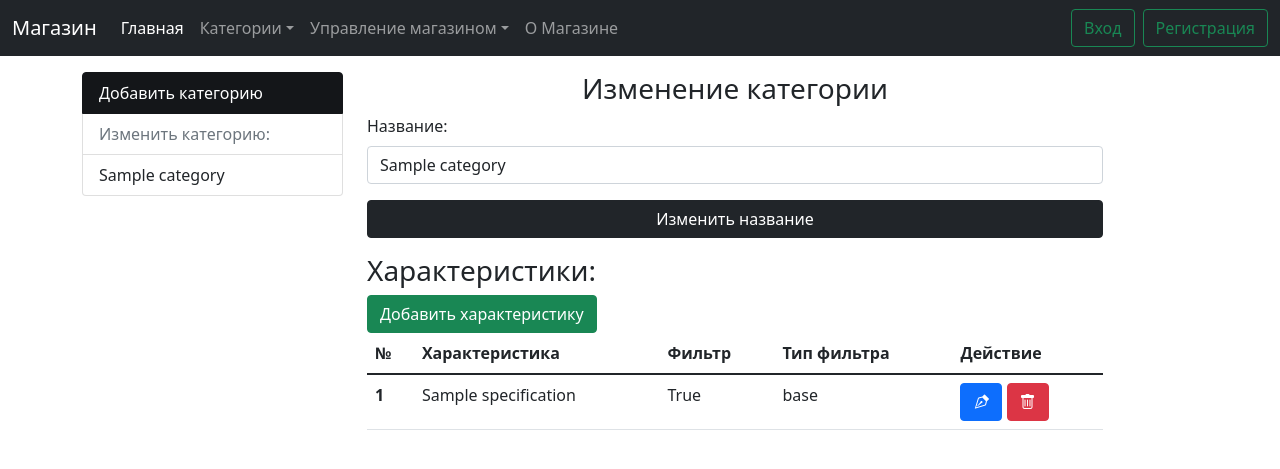
After one commit to arm-path/django-shop-simple, a Django app: a page that uses app_product/templates/base.html in a window 1280 px wide. The commit adds this page. Shown: the top 469 px of the page. Run offline with Django 3.2, Linux system fonts and the light colour scheme; tables that the repository leaves empty hold one stand-in row (values such as "Sample post"); some libraries are stand-ins or nearby versions.

Commit message:
View: Create Category. Begin ChangeCategory

```diff
--- a/app_product/forms.py
+++ b/app_product/forms.py
@@ -14,24 +14,23 @@ class CategoryForm(forms.ModelForm):
 
     class Meta:
         model = Category
-        fields = ('title', )
+        fields = ('title',)
 
 
 class SpecificationForm(forms.ModelForm):
     """ Форма Характеристик """
 
-    def __init__(self, *args, **kwargs):
+    def __init__(self, get_category=None, *args, **kwargs):
         super().__init__(*args, **kwargs)
         self.fields['title'].label = 'Характеристика'
         self.fields['unit'].label = 'Ед. Измерения'
         self.fields['use_filters'].label = 'Использовать в фильтрах'
         self.fields['type_filter'].label = 'Тип фильтра'
 
-    title = forms.CharField(widget=forms.TextInput(attrs={'class': 'form-control'}))
+    title = forms.CharField(widget=forms.TextInput(attrs={'class': 'form-control', 'id': 'id_title_specification'}))
     unit = forms.CharField(widget=forms.TextInput(attrs={'class': 'form-control'}))
-    use_filters = forms.BooleanField(widget=forms.CheckboxInput(attrs={'class':'form-check-input d-block'}))
-    type_filter = forms.CharField(widget=forms.Select(attrs={'class': 'form-control'}))
-
+    use_filters = forms.BooleanField(widget=forms.CheckboxInput(attrs={'class': 'form-check-input d-block'}))
+    type_filter = forms.ChoiceField(widget=forms.Select(attrs={'class': 'form-control'}), choices=Specification.CHOICE_TYPE_FILTER)
 
     class Meta:
         model = Specification
--- /dev/null
+++ b/app_product/static/js/specification_create_and_change.js
@@ -0,0 +1,10 @@
+create_specification = document.getElementById('create_specification')
+
+create_specification.addEventListener('click', () => {
+    container_create_specification = document.getElementById('container_create_specification')
+    title = document.getElementById('id_title_specification')
+    unit = document.getElementById('id_unit')
+    use_filters = document.getElementById('id_use_filters')
+    type_filter = document.getElementById('id_type_filter')
+    console.log(title, unit, use_filters, type_filter)
+})
--- /dev/null
+++ b/app_product/templates/app_product/category_change.html
@@ -0,0 +1,79 @@
+{% extends 'app_product/category_control.html' %}
+
+{% block title %} Изменить: Категория {% endblock %}
+{% block form %}
+{% load static %}
+<h3 class="text-center">Изменение категории</h3>
+{% for error in form_category.non_field_errors %}
+<div class="alert alert-danger">{{ error }}</div>
+{% endfor %}
+{% for error in form_category.title.errors %}
+<div class="alert alert-danger">{{ error }}</div>
+{% endfor %}
+<form action="" method="POST">
+    {% csrf_token %}
+    <label class="mb-2" for="{{ form.title.id_for_label }}">{{ form_category.title.label }}: </label>
+    {{form_category.title}}
+    <div class="d-grid gap-2">
+        <button type="submit" class="btn btn-dark mt-3">Изменить название</button>
+    </div>
+</form>
+
+<h3 class="mt-3">Характеристики:</h3>
+<button type="button" id="create_specification" class="btn btn-success" data-bs-toggle="modal"
+    data-bs-target="#createSpecification"> Добавить характеристику
+</button>
+<table class="table">
+    <thead>
+        <tr>
+            <th scope="col">№</th>
+            <th scope="col">Характеристика</th>
+            <th scope="col">Фильтр</th>
+            <th scope="col">Тип фильтра</th>
+            <th scope="col">Действие</th>
+        </tr>
+    </thead>
+    <tbody>
+        {% for specification in specifications %}
+        <tr>
+            <th scope="row">1</th>
+            <td>{{ specification.title }}</td>
+            <td>{{ specification.use_filters }}</td>
+            <td>{{ specification.type_filter }}</td>
+            <td>
+                <button type="button" class="btn btn-primary"><i class="bi bi-vector-pen"></i></button>
+                <button type="button" class="btn btn-danger"><i class="bi bi-trash"></i></button>
+            </td>
+        </tr>
+        {% endfor %}
+    </tbody>
+</table>
+
+<!-- Create Specification -->
+<div class="modal fade" id="createSpecification" tabindex="-1" aria-labelledby="createSpecificationLabel"
+    aria-hidden="true">
+    <div class="modal-dialog">
+        <div class="modal-content">
+            <div class="modal-header">
+                <h5 class="modal-title" id="createSpecificationLabel">Добавление характеристики</h5>
+                <button type="button" class="btn-close" data-bs-dismiss="modal" aria-label="Close"></button>
+            </div>
+            <form action="{% url 'specification_create' slug_categories %}" method="POST">
+                <div id='container_create_specification' class="modal-body">
+                    {% csrf_token %}
+                    {{ form_specification }}
+                </div>
+                <div class="modal-footer">
+                    <button type="button" class="btn btn-secondary" data-bs-dismiss="modal">Отменить</button>
+                    <button type="submit" class="btn btn-success">Добавить</button>
+                </div>
+            </form>
+        </div>
+    </div>
+</div>
+
+{% block js_script %}
+<script src="{% static  'js/specification_create_and_change.js' %}"></script>
+{% endblock %}
+
+{% endblock %}
--- a/app_product/templates/app_product/category_control.html
+++ b/app_product/templates/app_product/category_control.html
@@ -5,12 +5,15 @@
 <div class="row">
     <div class="col-md-3">
         <ul class="list-group">
-            <a href="#" class="list-group-item list-group-item-action active list-group-item-info" aria-current="true">
+            <a href="{% url 'category_create' %}"
+               class="list-group-item list-group-item-action active list-group-item-dark">
                 Добавить категорию
             </a>
             <li class="list-group-item disabled">Изменить категорию:</li>
             {% for category in categories %}
-            <a href="#" class="list-group-item list-group-item-action">{{ category }}</a>
+            <a href="{% url 'category_change' category.slug %}" class="list-group-item list-group-item-action">
+                {{ category}}
+            </a>
             {% endfor %}
         </ul>
     </div>
--- a/app_product/templates/base.html
+++ b/app_product/templates/base.html
@@ -6,6 +6,7 @@
     <meta http-equiv="X-UA-Compatible" content="IE=edge">
     <meta name="viewport" content="width=device-width, initial-scale=1.0">
     <link href="https://cdn.jsdelivr.net/npm/bootstrap@5.1.3/dist/css/bootstrap.min.css" rel="stylesheet">
+    <link rel="stylesheet" href="https://cdn.jsdelivr.net/npm/bootstrap-icons@1.6.1/font/bootstrap-icons.css">
     <title>{% block title %}Магазин{% endblock %}</title>
 </head>
 
@@ -14,7 +15,7 @@
 <div class="container mt-3 mb-3">
     {% block content %}{% endblock %}
 </div>
-
+<script src="https://cdn.jsdelivr.net/npm/axios/dist/axios.min.js"></script>
 <script src="https://cdn.jsdelivr.net/npm/bootstrap@5.1.3/dist/js/bootstrap.bundle.min.js"></script>
 {% block js_script %}{% endblock %}
 </body>
--- a/app_product/urls.py
+++ b/app_product/urls.py
@@ -1,8 +1,10 @@
 from django.urls import path
 
-from .views import BaseView, CategoryCreateView
+from .views import BaseView, CategoryCreateView, CategoryChangeView, SpecificationCreateView
 
 urlpatterns = [
     path('', BaseView.as_view(), name='base'),
-    path('category-create', CategoryCreateView.as_view(), name='category_create')
+    path('category-create', CategoryCreateView.as_view(), name='category_create'),
+    path('category-change/<str:slug>/', CategoryChangeView.as_view(), name='category_change'),
+    path('specification-create/<str:slug>/', SpecificationCreateView.as_view(), name='specification_create')
 ]
--- a/app_product/views.py
+++ b/app_product/views.py
@@ -1,28 +1,93 @@
-from django.shortcuts import render
-from django.views.generic import View
+from django.http import Http404
+from django.shortcuts import render, redirect
+from django.urls import reverse_lazy
+from django.views.generic import View, CreateView
 
-from .models import Category
-from .forms import CategoryForm, SpecificationForm, ValuesOfSpecificationForm
+from .forms import CategoryForm, SpecificationForm
+from .models import Category, Specification
 
 
 class BaseView(View):
     """ Представление первоначальной страницы """
 
-    def get(self, request, *args, **kwarsg):
-        return render (request, 'base.html', {})
+    def get(self, request, *args, **kwargs):
+        return render(request, 'base.html', {})
 
 
-class CategoryCreateView(View):
+class CategoryCreateView(CreateView):
     """ Представление создания Категории """
+    model = Category
+    form_class = CategoryForm
+    template_name = 'app_product/category_create.html'
+
+    def get_context_data(self, *args, **kwargs):
+        context = super().get_context_data(*args, **kwargs)
+        context['categories'] = Category.objects.all()
+        return context
+
+    def get_success_url(self, *args, **kwargs):
+        return reverse_lazy('category_change', args=(self.object.slug,))
+
+
+class CategoryChangeView(View):
+    """ Представление изменения категории """
 
     def get(self, request, *args, **kwargs):
+        slug_category = self.kwargs.get('slug')
+        if not Category.objects.filter(slug=slug_category).exists():
+            raise Http404()
         categories = Category.objects.all()
-        form_category = CategoryForm()
+        model_category = Category.objects.get(slug=slug_category)
+        specifications = Specification.objects.filter(category=model_category)
+        form_category = CategoryForm(instance=model_category)
         form_specification = SpecificationForm()
-        form_value = ValuesOfSpecificationForm()
-        context = {'form_category': form_category,
-                    'categories': categories,
-                    'form_specification': form_specification,
-                    'form_value': form_value
+        context = {
+            'slug_categories': slug_category,
+            'categories': categories,
+            'specifications': specifications,
+            'form_category': form_category,
+            'form_specification': form_specification
         }
-        return render(request, 'app_product/category_create.html', context=context)
+        return render(request, 'app_product/category_change.html', context=context)
+
+    def post(self, request, *args, **kwargs):
+        slug_category = self.kwargs.get('slug')
+        if not Category.objects.filter(slug=slug_category).exists():
+            raise Http404()
+        categories = Category.objects.all()
+        model_category = Category.objects.get(slug=slug_category)
+        specifications = Specification.objects.filter(category=model_category)
+        form_category = CategoryForm(request.POST, instance=model_category)
+        form_specification = SpecificationForm(request.POST or None)
+        if form_category.is_valid():
+            model_category = form_category.save()
+            return redirect('category_change', slug=model_category.slug)
+
+        context = {
+            'slug_categories': slug_category,
+            'categories': categories,
+            'specifications': specifications,
+            'form_category': form_category,
+            'form_specification': form_specification
+        }
+        return render(request, 'app_product/category_change.html', context=context)
+
+
+class SpecificationCreateView(View):
+    """ Представление добавления Спецификации """
+
+    def post(self, request, *args, **kwargs):
+        slug_category = self.kwargs.get('slug')
+        if not Category.objects.filter(slug=slug_category).exists():
+            raise Http404()
+        model_category = Category.objects.get(slug=slug_category)
+        form_specification = SpecificationForm(request.POST or None)
+        if form_specification.is_valid():
+            model_specification = form_specification.save(commit=False)
+            model_specification.category = model_category
+            model_specification.title = form_specification.cleaned_data['title']
+            model_specification.unit = form_specification.cleaned_data['unit']
+            model_specification.use_filters = form_specification.cleaned_data['use_filters']
+            model_specification.type_filter = form_specification.cleaned_data['type_filter']
+            model_specification.save()
+        return redirect('category_change', slug=slug_category)
--- a/app_shop/settings.py
+++ b/app_shop/settings.py
@@ -9,7 +9,7 @@ https://docs.djangoproject.com/en/3.2/topics/settings/
 For the full list of settings and their values, see
 https://docs.djangoproject.com/en/3.2/ref/settings/
 """
-
+import os
 from pathlib import Path
 
 # Build paths inside the project like this: BASE_DIR / 'subdir'.
@@ -120,6 +120,10 @@ USE_TZ = True
 # https://docs.djangoproject.com/en/3.2/howto/static-files/
 
 STATIC_URL = '/static/'
+STATIC_ROOT = os.path.join(BASE_DIR, 'static')
+STATICFILES_DIRS = [
+    BASE_DIR, 'app_product/static'
+]
 
 # Default primary key field type
 # https://docs.djangoproject.com/en/3.2/ref/settings/#default-auto-field
--- a/app_shop/urls.py
+++ b/app_shop/urls.py
@@ -13,6 +13,8 @@ Including another URLconf
     1. Import the include() function: from django.urls import include, path
     2. Add a URL to urlpatterns:  path('blog/', include('blog.urls'))
 """
+from django.conf import settings
+from django.conf.urls.static import static
 from django.contrib import admin
 from django.urls import path, include
 
@@ -20,3 +22,6 @@ urlpatterns = [
     path('admin/', admin.site.urls),
     path('', include('app_product.urls'))
 ]
+
+if settings.DEBUG:
+    urlpatterns += static(settings.MEDIA_URL, document_root=settings.MEDIA_ROOT)
```
Also changed, not shown: app_product/models.py (+4 -3 lines), app_product/templates/app_product/category_create.html (+15 -3 lines). Lines whose indentation alone changed are shown as unchanged.
